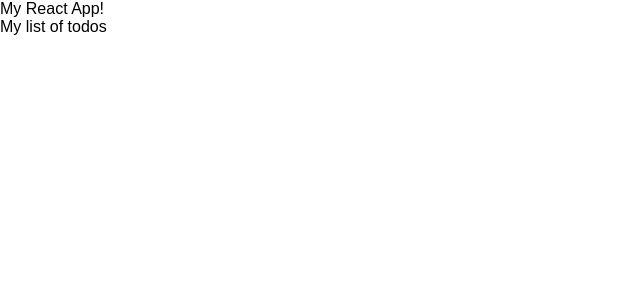
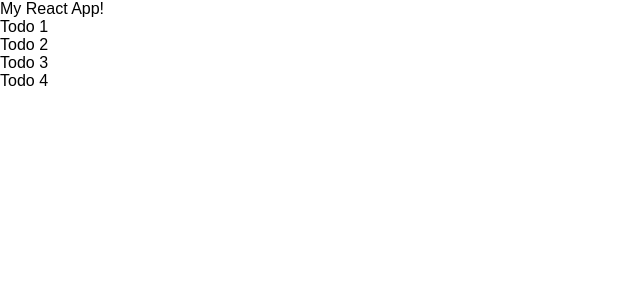
Before and after one commit to BobbyErickson89/React-Todo, a React (Create React App) app: page / in a window 1280 px wide. Shown: the top 300 px of the page, without its empty margins (0-640 px from the left). Built offline with nearby package versions, Linux system fonts and the light colour scheme.

Commit message:
added TodoListItem component, and have state in app.js getting our todos and passing it down to our list components

```diff
--- a/src/App.js
+++ b/src/App.js
@@ -2,13 +2,38 @@ import React, { Component } from 'react';
 import TodoList from './components/todo_list';
 
 class App extends Component {
+  constructor(props){
+      super(props);
+
+      this.state = {
+          todos: [
+              {
+                  id: 0,
+                  name: 'Todo 1',
+              },
+              {
+                  id: 1,
+                  name: 'Todo 2',
+              },
+              {
+                  id: 2,
+                  name: 'Todo 3',
+              },
+              {
+                  id: 3,
+                  name: 'Todo 4',
+              },
+          ],
+      }
+  }
+
   render() {
-    return (
-        <div>
-            My React App!
-            <TodoList />
-        </div>
-    );
+      return (
+          <div>
+              My React App!
+              <TodoList todos={this.state.todos} />
+          </div>
+      );
   }
 }
 
--- a/src/components/todo_list.js
+++ b/src/components/todo_list.js
@@ -1,13 +1,19 @@
 import React, { Component } from 'react';
+import TodoListItem from './todo_list_item';
 
 class TodoList extends Component {
-    constructor(props){
-        super(props);
-    }
 
     render() {
+        let todoItems = this.props.todos.map((todo) => {
+            return (
+                <TodoListItem key={todo.id} todo={todo.name} />
+            )
+        });
+
         return (
-            <div>My list of todos</div>
+            <div>
+                {todoItems}
+            </div>
         )
     }
 }
--- /dev/null
+++ b/src/components/todo_list_item.js
@@ -0,0 +1,15 @@
+import React, { Component } from 'react';
+
+class TodoListItem extends Component {
+
+    render(){
+        console.log(this.props);
+
+        return (
+            <div>{this.props.todo}</div>
+        )
+
+    }
+}
+
+export default TodoListItem;
```
